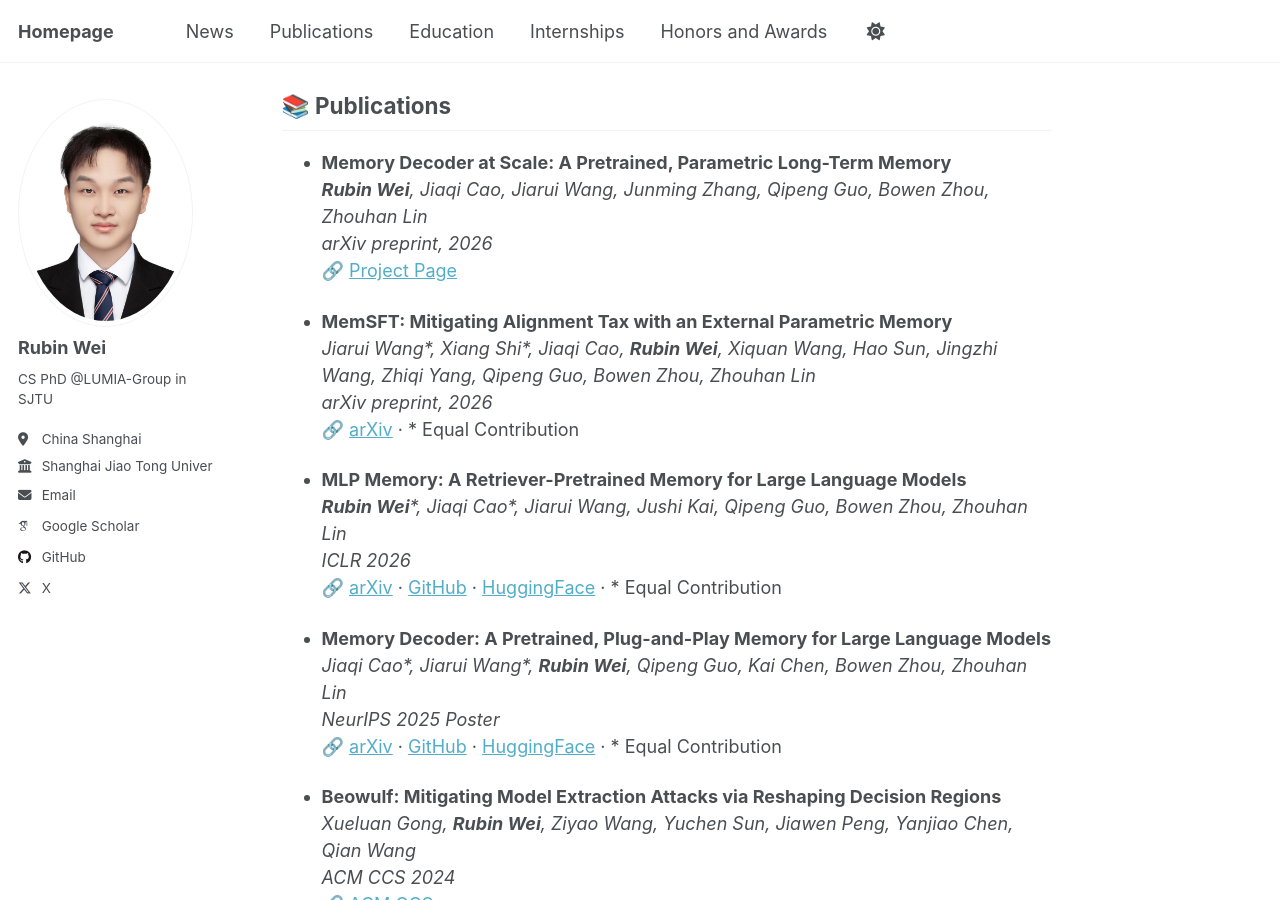
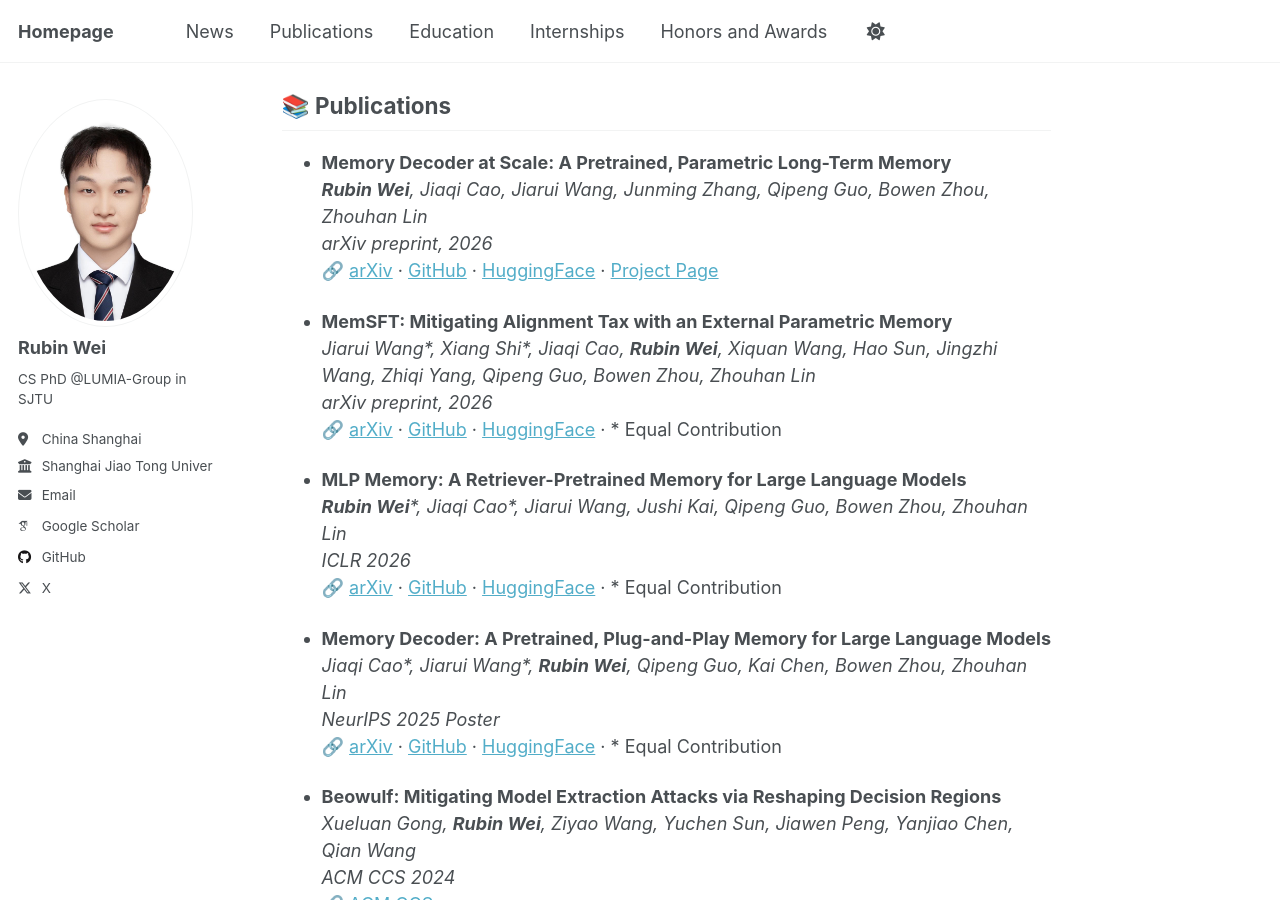
Before and after one commit to Rubin-Wei/Rubin-Wei.github.io, a Jekyll site: the page built from _pages/about.md, in a window 1280 px wide and 900 px high, scrolled down 999 px. Built offline with Jekyll 4.4.1, drawn with Linux system fonts in a browser that asks for light colours; some web fonts are replaced.

Commit message:
Add publication resource links

```diff
--- a/_pages/about.md
+++ b/_pages/about.md
@@ -37,12 +37,12 @@ I’m always open to discussions and collaborations — feel free to reach out i
 -  **Memory Decoder at Scale: A Pretrained, Parametric Long-Term Memory**<br>
    ***Rubin Wei**, Jiaqi Cao, Jiarui Wang, Junming Zhang, Qipeng Guo, Bowen Zhou, Zhouhan Lin*<br>
    _arXiv preprint, 2026_<br>
-   🔗 [Project Page](https://rubin-wei.github.io/memory-decoder-at-scale/)
+   🔗 [arXiv](https://arxiv.org/abs/2607.27919) · [GitHub](https://github.com/LUMIA-Group/MemoryDecoder-at-Scale) · [HuggingFace](https://huggingface.co/collections/Rubin-Wei/memorydecoder-at-scale) · [Project Page](https://rubin-wei.github.io/memory-decoder-at-scale/)
 
 -  **MemSFT: Mitigating Alignment Tax with an External Parametric Memory**<br>
    *Jiarui Wang\*, Xiang Shi\*, Jiaqi Cao, **Rubin Wei**, Xiquan Wang, Hao Sun, Jingzhi Wang, Zhiqi Yang, Qipeng Guo, Bowen Zhou, Zhouhan Lin*<br>
    _arXiv preprint, 2026_<br>
-   🔗 [arXiv](https://arxiv.org/abs/2607.25614) · \* Equal Contribution
+   🔗 [arXiv](https://arxiv.org/abs/2607.25614) · [GitHub](https://github.com/LUMIA-Group/MemSFT) · [HuggingFace](https://huggingface.co/collections/Jiarui-Wang/memsft) · \* Equal Contribution
 
 -  **MLP Memory: A Retriever-Pretrained Memory for Large Language Models**
    ***Rubin Wei**\*, Jiaqi Cao\*, Jiarui Wang, Jushi Kai, Qipeng Guo, Bowen Zhou, Zhouhan Lin*
```
